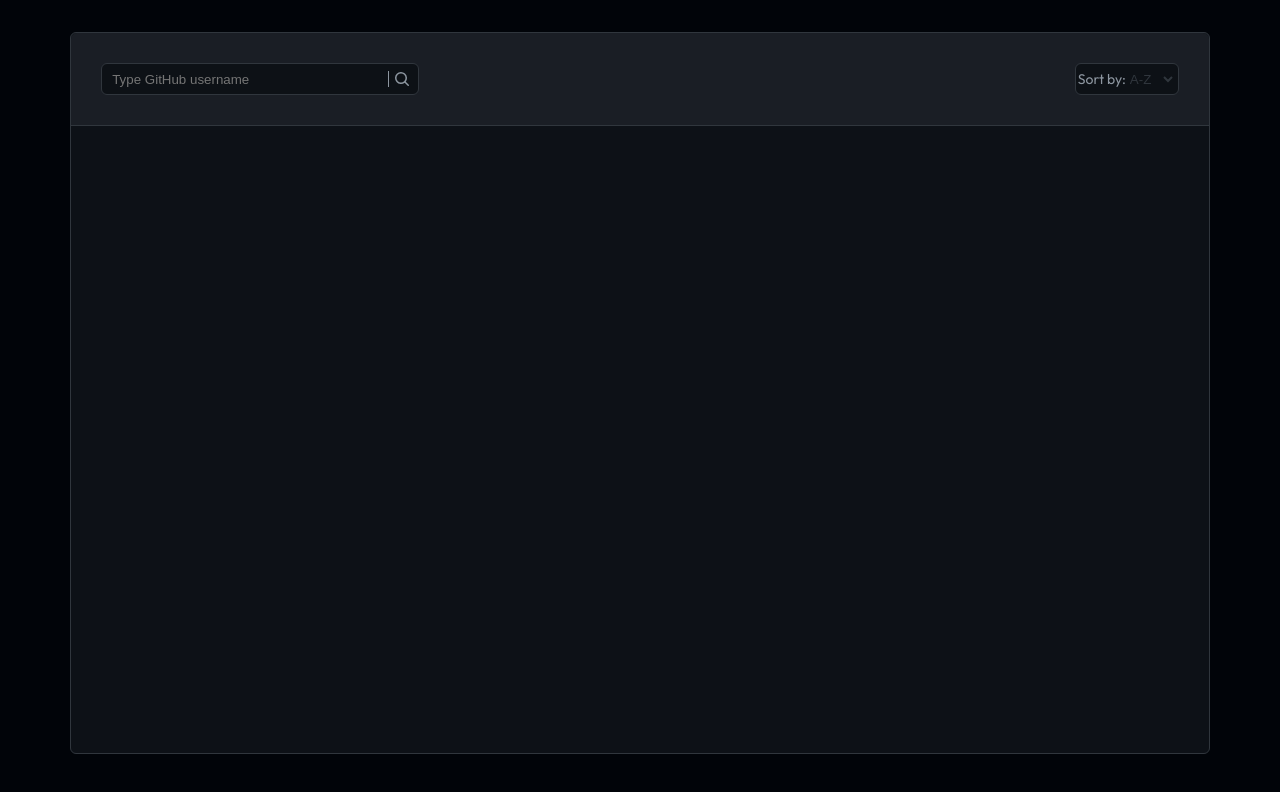
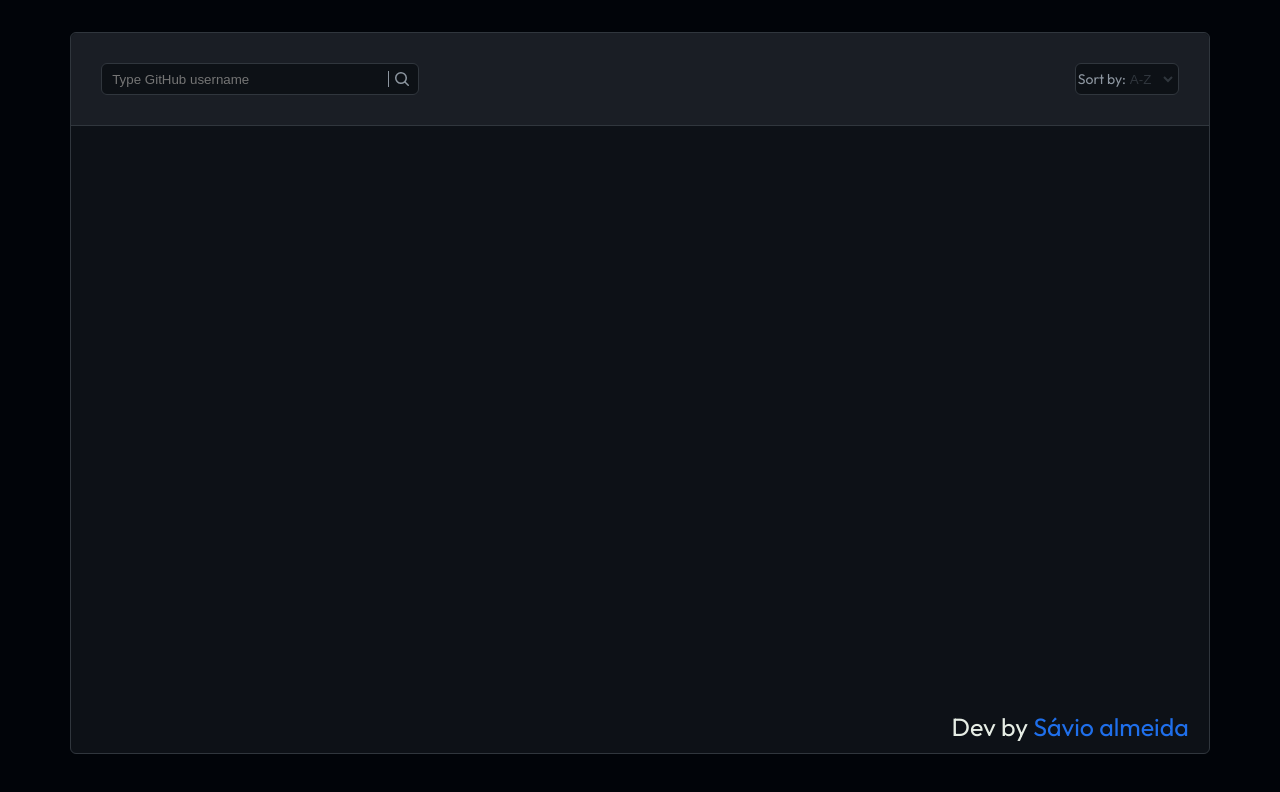
Before and after one commit to Saviovd/github-consulter, a Next.js app: page / in a window 1280 px wide. Shown: the top 792 px of the page. Built offline with nearby package versions, Linux system fonts and the light colour scheme.

Commit message:
add: assign

```diff
--- a/src/app/page.js
+++ b/src/app/page.js
@@ -9,11 +9,12 @@ import {
 import Search from '@/components/Search';
 import RepositoryList from '@/components/RepositoryList';
 import SortBox from '@/components/SortBox';
-import { GlobalStyle, HomeStyle } from '@/styles/GlobalStyle';
+import { GlobalStyle, HomeStyle, Assign } from '@/styles/GlobalStyle';
 import { selectSortedRepositories } from '@/store/selectors/repositoriesSelectors';
 import ErrorBox from '@/components/ErrorBox';
 import Modal from '@/components/Modal';
 import Loading from '@/components/Loading';
+import Link from 'next/link';
 
 const Home = ({
    repositories,
@@ -72,6 +73,9 @@ const Home = ({
                   list={repositories}
                />
             )}
+            <Assign>
+               <p>Dev by <Link className='portfolio' href='https://savioalmeida.vercel.app/' target='_blank'>Sávio almeida</Link></p>
+            </Assign>
             <Modal />
          </HomeStyle>
       </>
--- a/src/styles/GlobalStyle.js
+++ b/src/styles/GlobalStyle.js
@@ -6,7 +6,6 @@ const dark2 = '13 ,17 ,23';
 const blue = '31 ,111 ,235';
 const grey = '141 ,150 ,160';
 const grey2 = '48 ,54 ,61';
-
 
 export const GlobalStyle = createGlobalStyle`
    :root {
@@ -40,6 +39,7 @@ export const HomeStyle = styled.main`
    width: 90%;
    border-radius: 0.6rem;
    border: 1px solid rgba(var(--grey-2));
+   position: relative;
 
    .top-bar {
       display: flex;
@@ -49,4 +49,18 @@ export const HomeStyle = styled.main`
       background-color: rgba(var(--grey), 0.1);
       padding: 3rem;
    }
-`
+`;
+export const Assign = styled.div`
+   position: absolute;
+   right: 2rem;
+   bottom: 1rem;
+   p {
+      margin: 0;
+      font-size: 2.5rem;
+
+      .portfolio {
+         color: rgb(var(--blue));
+         text-decoration: none;
+      }
+   }
+`;
```
